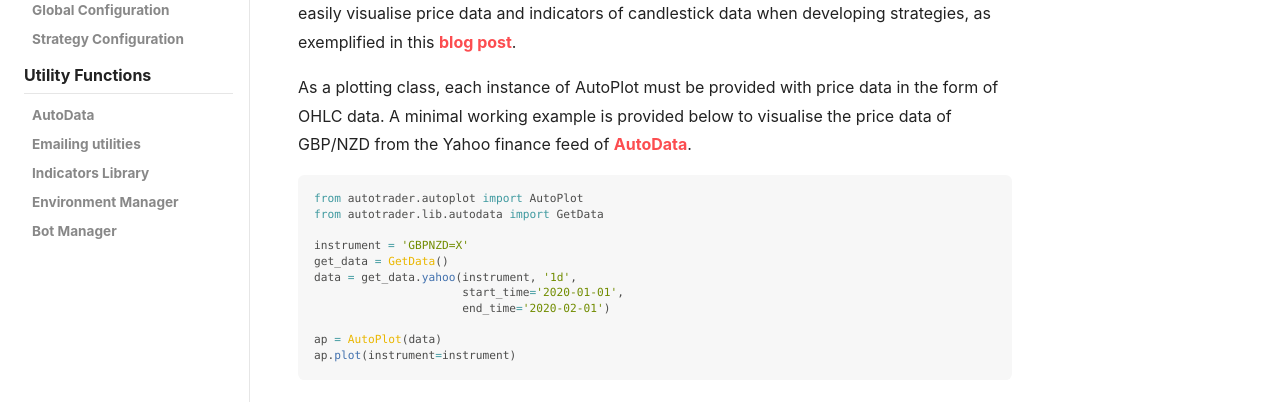
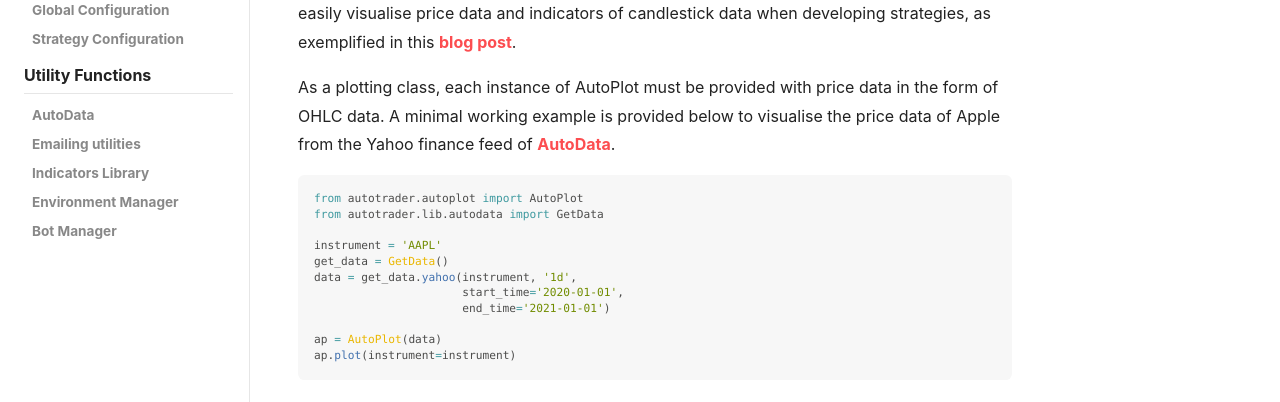
Before and after one commit to kieran-mackle/AutoTrader, a Jekyll site: the page built from content/_documentation/1.3-autoplot.md, in a window 1280 px wide. Shown: the part 364-766 px from the top of the page. Built offline with Jekyll 4.4.1, drawn with Linux system fonts in a browser that asks for light colours; nearby versions of some CDN libraries.

Commit message:
docs: updated MWE

````diff
--- a/content/_documentation/1.3-autoplot.md
+++ b/content/_documentation/1.3-autoplot.md
@@ -14,18 +14,18 @@ easily visualise price data and indicators of candlestick data when developing s
 [blog post](/AutoTrader/2021/09/17/using-indiview.html).
 
 As a plotting class, each instance of AutoPlot must be provided with price data in the form of OHLC data. A minimal
-working example is provided below to visualise the price data of GBP/NZD from the Yahoo finance feed of
+working example is provided below to visualise the price data of Apple from the Yahoo finance feed of
 [AutoData](autodata).
 
 ```py
 from autotrader.autoplot import AutoPlot
 from autotrader.lib.autodata import GetData
 
-instrument = 'GBPNZD=X'
+instrument = 'AAPL'
 get_data = GetData()
 data = get_data.yahoo(instrument, '1d',
                       start_time='2020-01-01',
-                      end_time='2020-02-01')
+                      end_time='2021-01-01')
 
 ap = AutoPlot(data)
 ap.plot(instrument=instrument)
````
